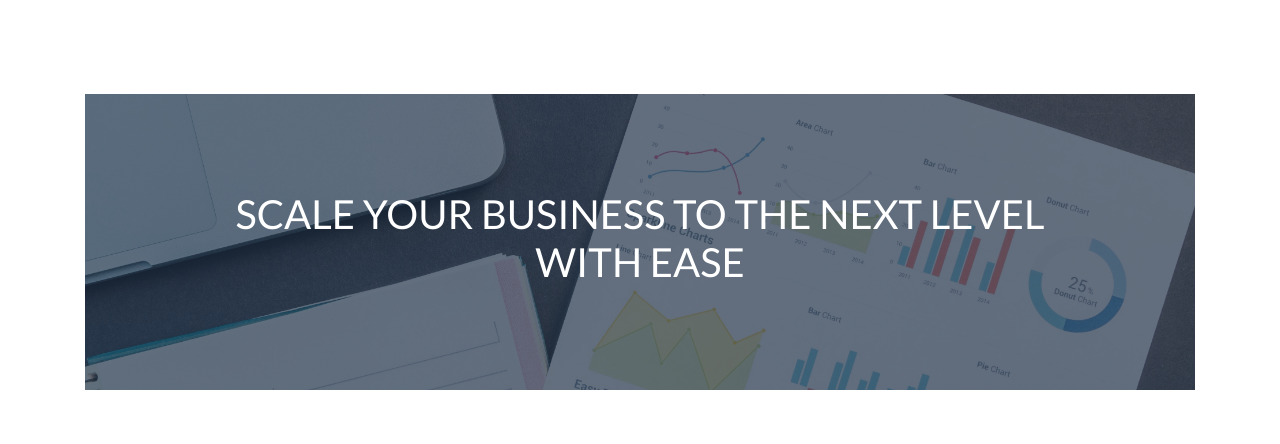
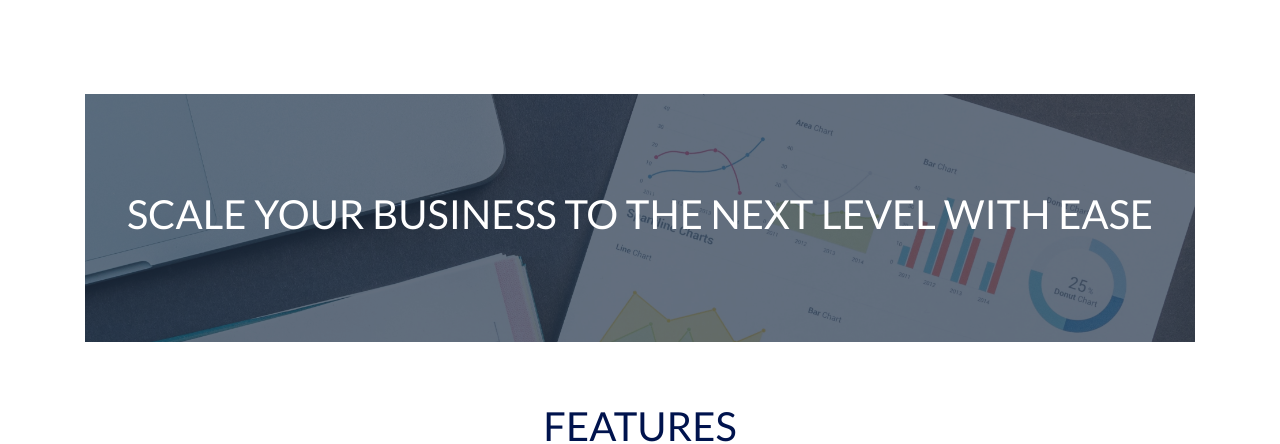
Before and after one commit to BuildForSDGCohort2/Team-067-A-Frontend, a React (Create React App) app: page / in a window 1280 px wide. Shown: the part 1374-1818 px from the top of the page. Built offline with nearby package versions, Linux system fonts and the light colour scheme.

Commit message:
banner err fix

```diff
--- a/src/index.css
+++ b/src/index.css
@@ -106,7 +106,7 @@ footer .logo {
 }
 .banner {
   position: relative;
-  padding: 6em;
+  padding: 6em 2em;
   text-transform: uppercase;
   text-align: center;
   line-height: 1.8;
```
